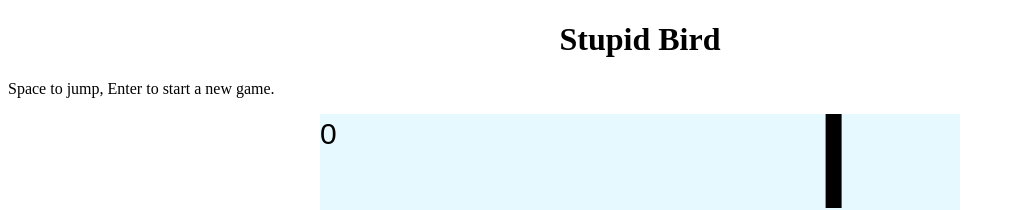
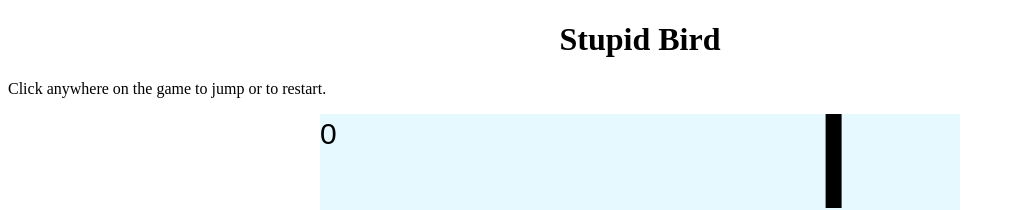
Before and after one commit to jtiosue/PythonGames, a plain HTML site: page FlappyBird/JavaScriptImplementation/StupidBird.html in a window 1280 px wide. Shown: the top 210 px of the page, without its empty margins (0-1015 px from the left). Drawn offline with Linux system fonts and the light colour scheme.

Commit message:
Update StupidBird.html

```diff
--- a/FlappyBird/JavaScriptImplementation/StupidBird.html
+++ b/FlappyBird/JavaScriptImplementation/StupidBird.html
@@ -6,7 +6,7 @@
 	</head>
 	<body>
 		<div><h1 align="center">Stupid Bird</h1></div>
-		<div><p>Space to jump, Enter to start a new game.</p>
+		<div><p>Click anywhere on the game to jump or to restart.</p>
 
 		<!-- Game -->
 		<div align="center" id="game">
```
